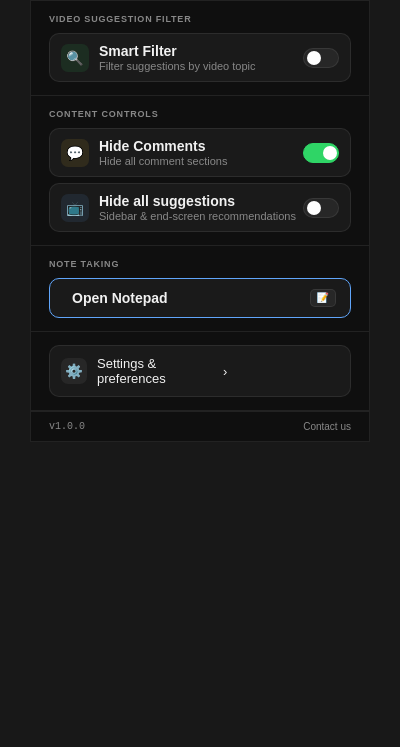
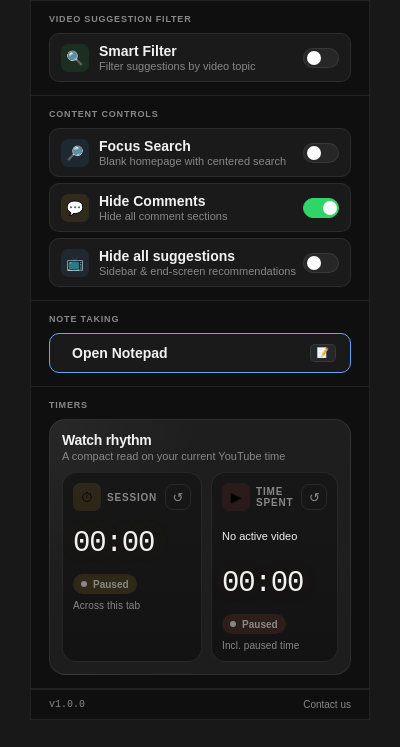
Before and after one commit to pritom-banik/System-Project, a browser extension: page Focus Keeper/popup.html in a window 400 px wide. Shown: the part 61-808 px from the top of the page. Drawn offline with Linux system fonts and the light colour scheme.

Commit message:
add timer and focus search homepage

```diff
--- a/Focus Keeper/popup.html
+++ b/Focus Keeper/popup.html
@@ -45,6 +45,19 @@
         <div class="section">
             <div class="section-label">Content controls</div>
 
+            <div class="toggle-row" id="toggle-focus-search">
+                <div class="toggle-left">
+                    <div class="t-icon ic-focus-search">🔎</div>
+                    <div>
+                        <div class="t-title">Focus Search</div>
+                        <div class="t-sub">Blank homepage with centered search</div>
+                    </div>
+                </div>
+                <div class="switch" id="sw-focus-search">
+                    <div class="switch-thumb"></div>
+                </div>
+            </div>
+
             <div class="toggle-row" id="toggle-comments">
                 <div class="toggle-left">
                     <div class="t-icon ic-comment">💬</div>
@@ -82,12 +95,56 @@
             </button>
         </div>
 
-        <!-- Open settings -->
+        <!-- Timers -->
         <div class="section">
-            <div class="settings-row" id="openSettingsBtn">
-                <div class="t-icon ic-settings" style="width:26px;height:26px;border-radius:7px;">⚙️</div>
-                <span>Settings &amp; preferences</span>
-                <span class="chevron">›</span>
+            <div class="section-label">Timers</div>
+
+            <div class="timer-panel">
+                <div class="timer-panel-heading">
+                    <div>
+                        <div class="timer-panel-title">Watch rhythm</div>
+                        <div class="timer-panel-subtitle">A compact read on your current YouTube time</div>
+                    </div>
+                </div>
+
+                <div class="timer-grid">
+                    <div class="timer-card timer-card-session">
+                        <div class="timer-card-topline">
+                            <div class="timer-card-badge">
+                                <div class="t-icon ic-session">⏱</div>
+                                <span>Session</span>
+                            </div>
+                            <button class="timer-reset-btn" id="reset-session-btn" title="Reset session timer" aria-label="Reset session timer">↺</button>
+                        </div>
+                        <div class="timer-big-value" id="timer-session-val">00:00</div>
+                        <div class="timer-card-meta">
+                            <div class="timer-status" id="timer-session-status">
+                                <span class="timer-status-dot"></span>
+                                <span class="timer-status-text">Paused</span>
+                            </div>
+                            <span class="timer-caption">Across this tab</span>
+                        </div>
+                    </div>
+
+                    <div class="timer-card timer-card-video">
+                        <div class="timer-card-topline">
+                            <div class="timer-card-badge">
+                                <div class="t-icon ic-video-play">▶</div>
+                                <span>Time spent</span>
+                            </div>
+                            <button class="timer-reset-btn" id="reset-video-btn" title="Reset video timer" aria-label="Reset video timer">↺</button>
+                        </div>
+                        <div class="timer-video-title" id="timer-video-title">No active video</div>
+                        <div class="timer-big-value" id="timer-video-val">00:00</div>
+                        <div class="timer-card-meta">
+                            <div class="timer-status" id="timer-video-status">
+                                <span class="timer-status-dot"></span>
+                                <span class="timer-status-text">Paused</span>
+                            </div>
+                            <span class="timer-caption">Incl. paused time</span>
+                        </div>
+                    </div>
+                </div>
             </div>
         </div>
 
```
